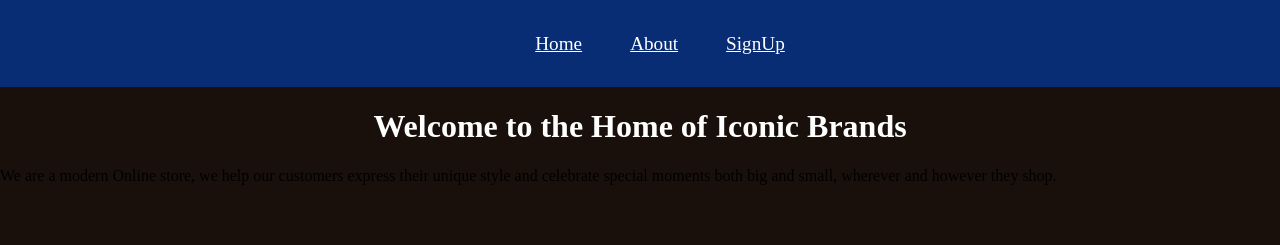
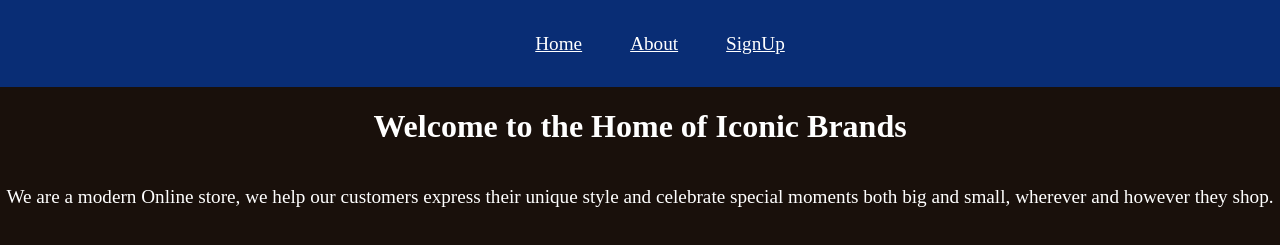
Before and after one commit to sanket-a8lw12/FakeStoreApi, a website: page about.html in a window 1280 px wide. Shown: the part 95-340 px from the top of the page. Drawn offline with Linux system fonts and the light colour scheme.

Commit message:
added styling for the about page

```diff
--- a/style.css
+++ b/style.css
@@ -148,3 +148,11 @@ a{
 }
 
 /* class="card-text" */
+
+.about-text-p{
+    color: white;
+    display: flex;
+    justify-content: center;
+    font-size: larger;
+    font-weight: 1150em;
+}
```
